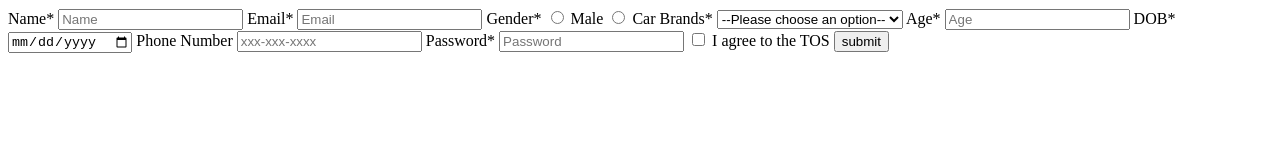
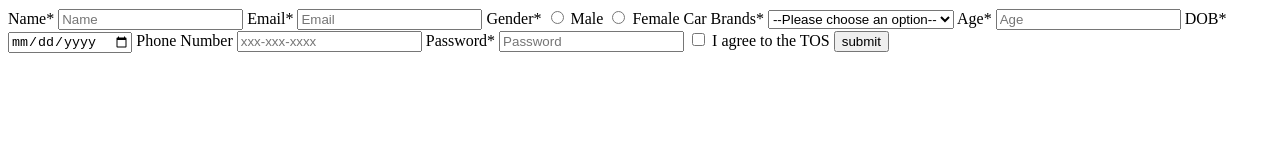
Before and after one commit to acciojob/signup-form-car-muskaanjain017, a website: page main.html in a window 1280 px wide. Drawn offline with Linux system fonts and the light colour scheme.

Commit message:
created a submission

```diff
--- a/main.html
+++ b/main.html
@@ -19,7 +19,7 @@
 		<input type="radio" name="gender" id="gender_m" required>
 		<label for="gender_m">Male</label>
 		<input type="radio" name="gender" id="gender_f" required>
-		<label for="gender_f"></label>
+		<label for="gender_f">Female</label>
 		<label for="cars">Car Brands*</label>
 		<select name="cars" id="cars" required>
 			<option value="" selected disabled>--Please choose an option--</option>
```
